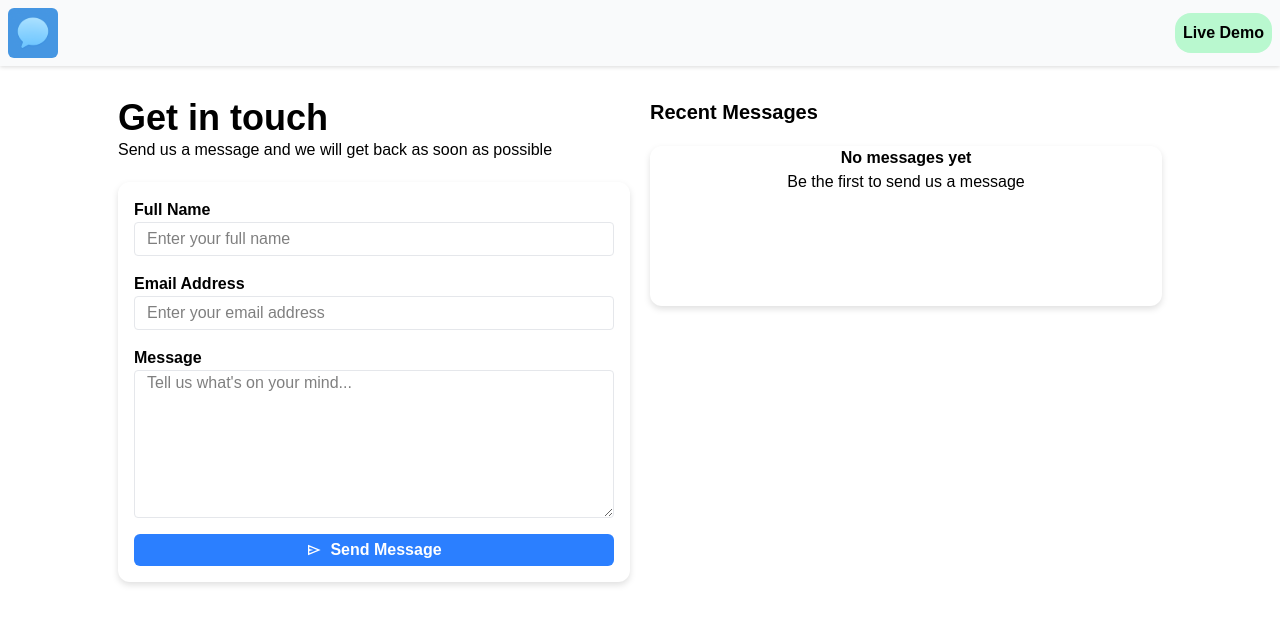
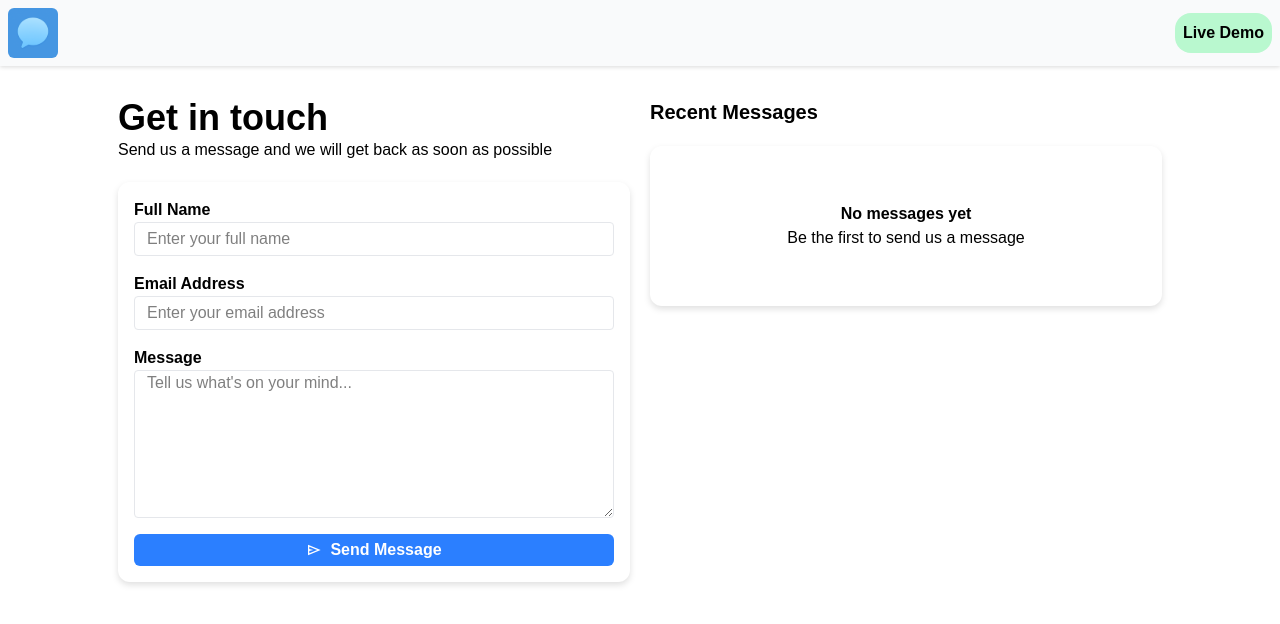
Before and after one commit to DavidSheltonSF/contact-feature-next, a Next.js app: page / in a window 1280 px wide. Shown: the top 624 px of the page. Built offline with nearby package versions, Linux system fonts and the light colour scheme; no server answers.

Commit message:
fix(Nomessage component): make it fill all his parent's remaining height

```diff
--- a/src/app/components/noMessage/index.tsx
+++ b/src/app/components/noMessage/index.tsx
@@ -1,6 +1,6 @@
 export function NoMessage() {
   return (
-    <div className="flex flex-col items-center justify-center">
+    <div className="flex flex-col flex-1 items-center justify-center">
       <h2 className="font-bold">No messages yet</h2>
       <p>Be the first to send us a message</p>
     </div>
```
